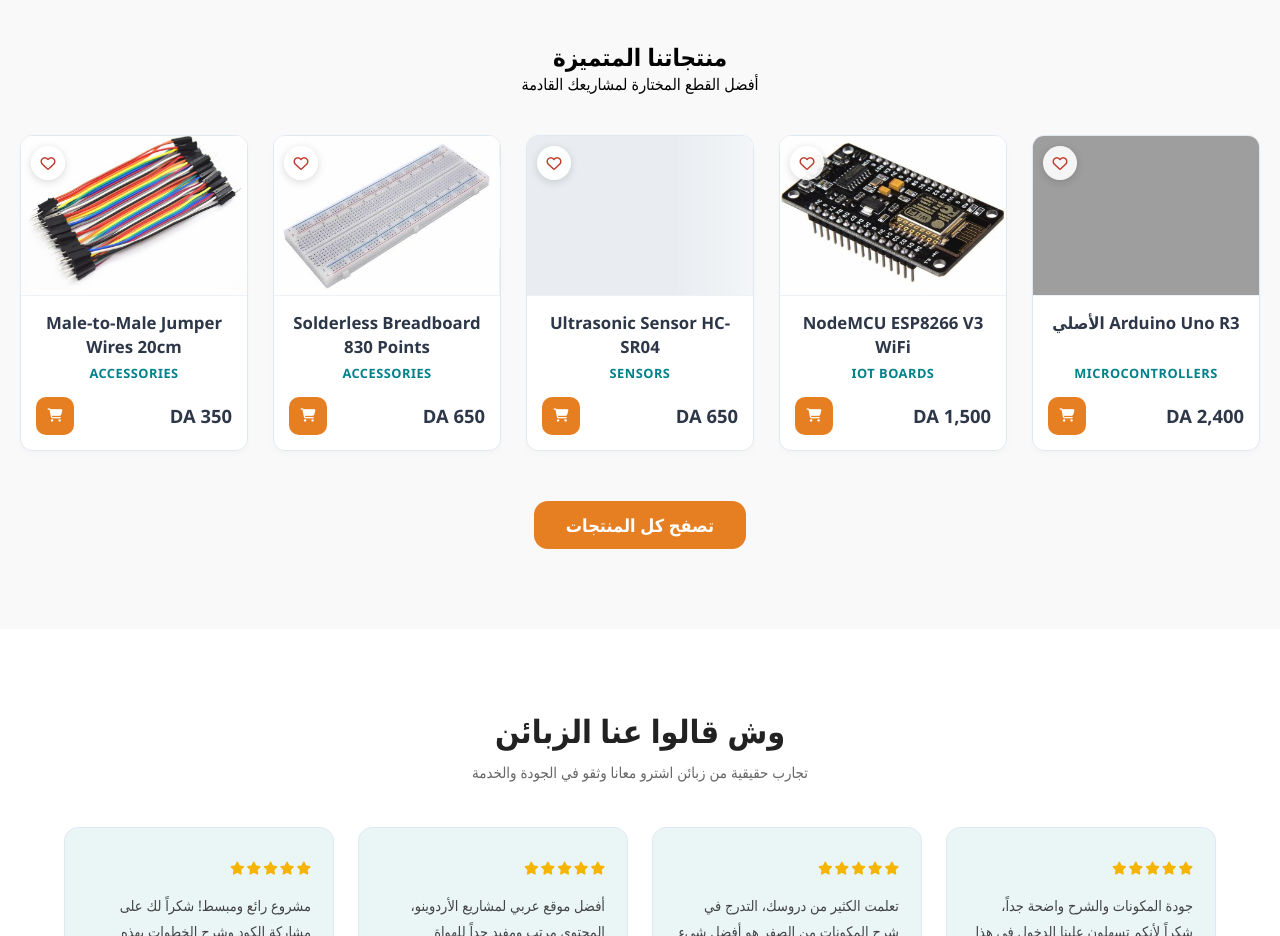
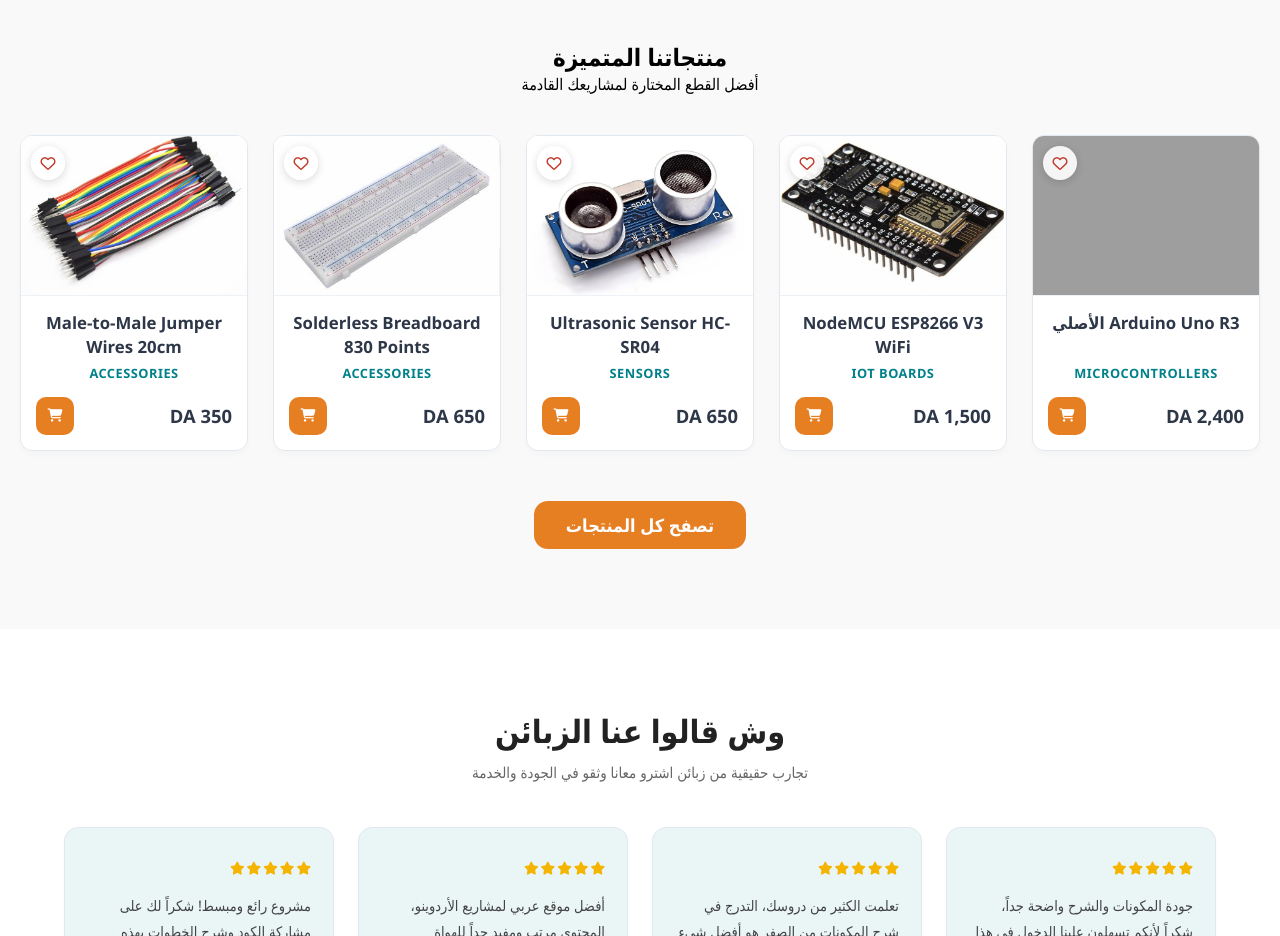
Before and after one commit to targetchichani/ArduinoStore, a website: page index.html in a window 1280 px wide. Shown: the part 1520-2456 px from the top of the page. Drawn offline with Linux system fonts and the light colour scheme; grey boxes are pictures that could not be loaded.

Commit message:
update code

```diff
--- a/index.html
+++ b/index.html
@@ -198,7 +198,7 @@
             <div class="product-card" data-id="ultrasonic-sensor-hc-sr04" data-name="Ultrasonic Sensor HC-SR04" data-price="650" data-category="Sensors" data-img="HC-SR04 SOUND ULTRASONIC RANGE DISTANCE SENSOR MODULE FOR ARDUINO ULTRANIC SENSOR MODULE 4PINS.jpg">
                 <button class="wishlist-btn" title="أضف إلى المفضلة" data-id="ultrasonic-sensor-hc-sr04" data-name="Ultrasonic Sensor HC-SR04" data-price="650" data-img="HC-SR04 SOUND ULTRASONIC RANGE DISTANCE SENSOR MODULE FOR ARDUINO ULTRANIC SENSOR MODULE 4PINS.jpg"><i class="far fa-heart"></i></button>
                 <a href="product-detail.html?id=ultrasonic-sensor-hc-sr04" class="product-link"><div class="card-img-box">
-                    <img loading="lazy" decoding="async" src="SOUND SENSOR.webp" alt="Ultrasonic Sensor">
+                    <img loading="lazy" decoding="async" src="SOUND SENS.webp" alt="Ultrasonic Sensor">
                 </div></a>
                 <div class="card-info">
                     <a href="product-detail.html?id=ultrasonic-sensor-hc-sr04" class="product-link-title"><h3>Ultrasonic Sensor HC-SR04</h3></a>
```
Also changed, not shown: shop.html (+1 -1 lines).
